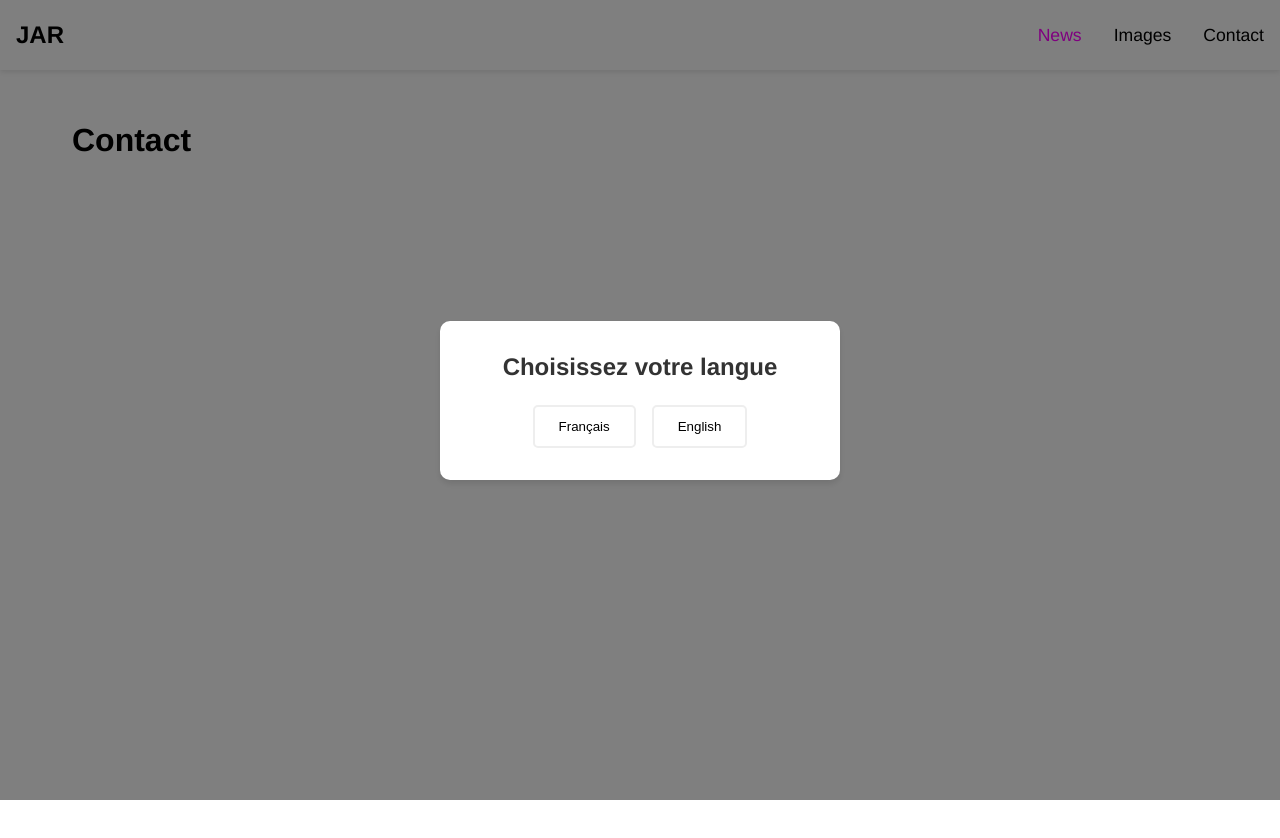
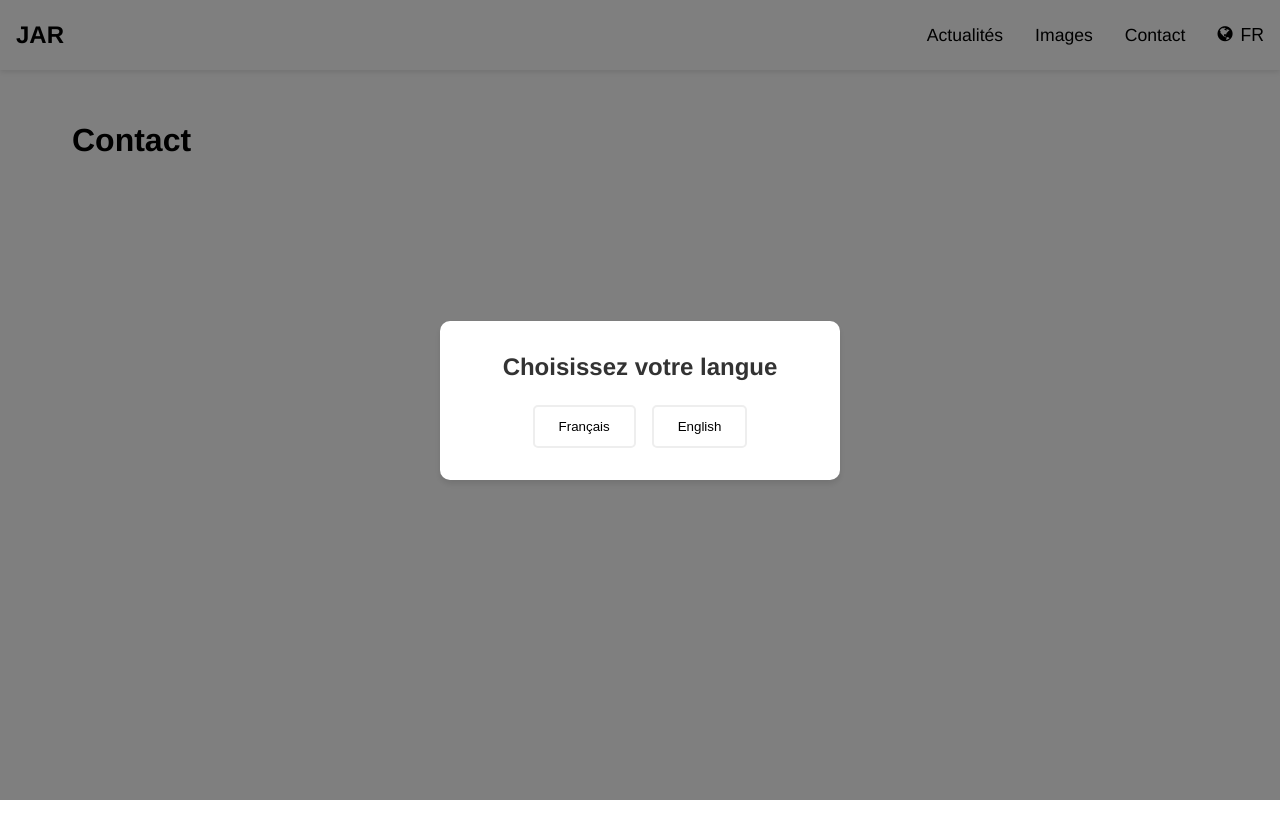
Before and after one commit to moise7000/jar-website, a plain HTML site: page pages/contact.html in a window 1280 px wide. Drawn offline with Linux system fonts and the light colour scheme.

```diff
--- a/pages/contact.html
+++ b/pages/contact.html
@@ -31,9 +31,13 @@
         <i class="fa fa-bars"></i>
     </button>
     <div class="nav-links" id="navLinks">
-        <a href="news.html" class="nav-link active">News</a>
-        <a href="images.html" class="nav-link">Images</a>
-        <a href="contact.html" class="nav-link">Contact</a>
+        <a href="news.html" class="nav-link" data-translate="news">Actualités</a>
+        <a href="images.html" class="nav-link" data-translate="images">Images</a>
+        <a href="contact.html" class="nav-link" data-translate="contact">Contact</a>
+        <button onclick="showLanguageModal()" class="lang-switch">
+            <i class="fa fa-globe"></i>
+            <span id="currentLang">FR</span>
+        </button>
     </div>
 </nav>
 
```
Also changed, not shown: pages/images.html (+1 -1 lines), pages/news.html (+1 -1 lines).
